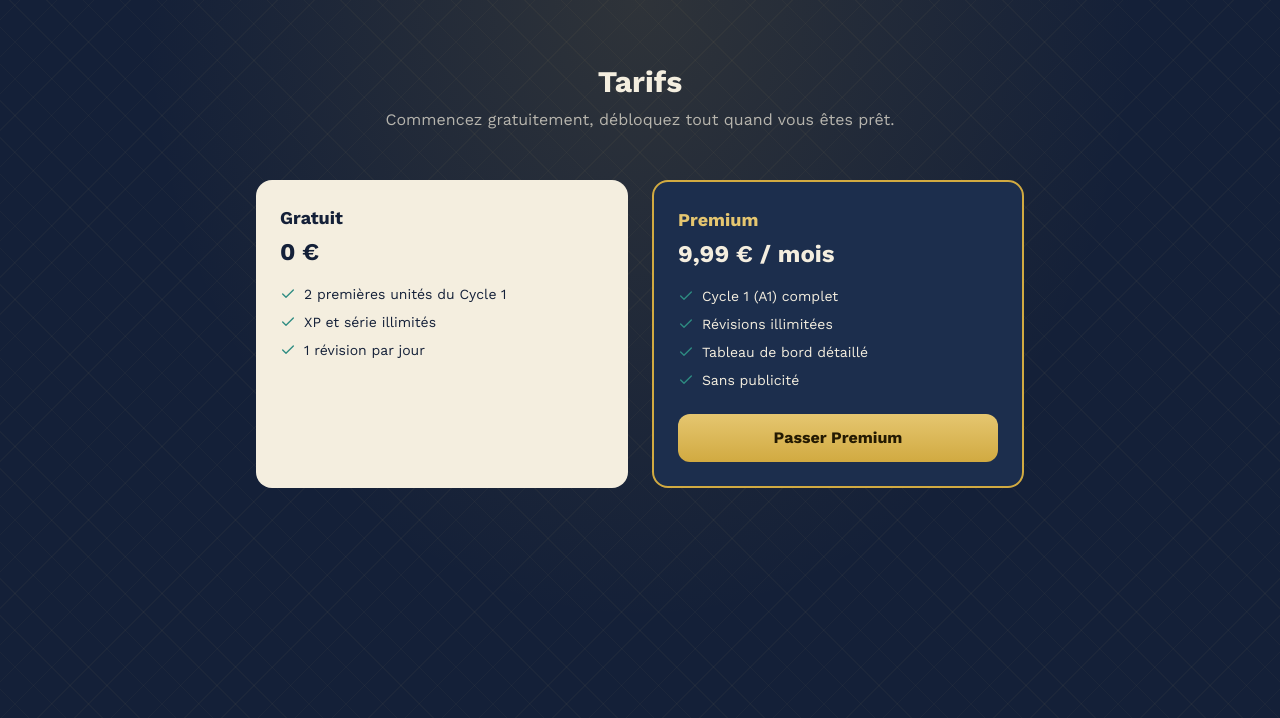
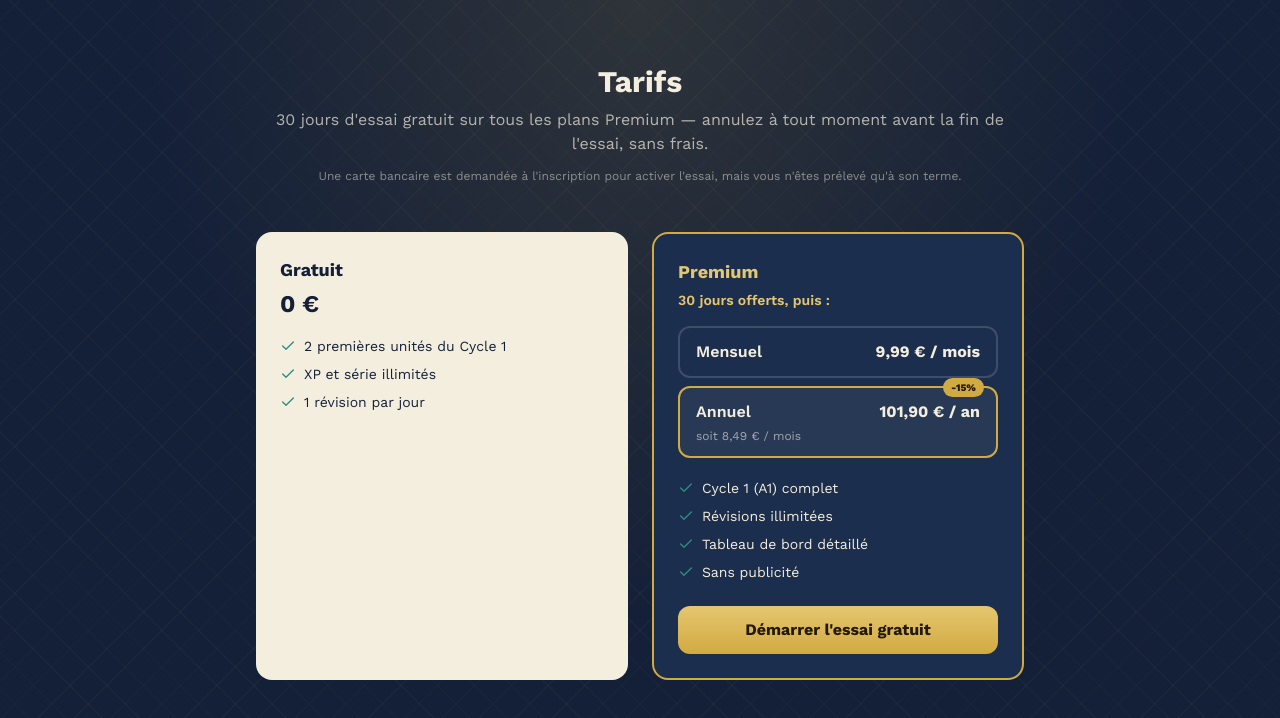
Before and after one commit to diopmamealassane-sketch/arabiya-plus, a Next.js app: page /pricing in a window 1280 px wide. Shown: the top 718 px of the page. Built offline with nearby package versions, Linux system fonts and the light colour scheme.

Commit message:
Update page.js

```diff
--- a/app/pricing/page.js
+++ b/app/pricing/page.js
@@ -5,25 +5,40 @@ import { Check } from "lucide-react";
 
 export default function PricingPage() {
   const [loading, setLoading] = useState(false);
+  const [selectedPlan, setSelectedPlan] = useState("annual");
 
-  async function handleUpgrade() {
+  async function handleUpgrade(plan) {
     setLoading(true);
-    const res = await fetch("/api/create-checkout-session", { method: "POST" });
+    const res = await fetch("/api/create-checkout-session", {
+      method: "POST",
+      headers: { "Content-Type": "application/json" },
+      body: JSON.stringify({ plan }),
+    });
     if (res.status === 401) {
       window.location.href = "/login";
       return;
     }
-    const { url } = await res.json();
-    window.location.href = url;
+    const data = await res.json();
+    if (!data.url) {
+      setLoading(false);
+      alert(data.error ?? "Une erreur est survenue.");
+      return;
+    }
+    window.location.href = data.url;
   }
 
   return (
     <main className="geo-bg min-h-screen px-4 py-16">
       <div className="max-w-3xl mx-auto text-center">
         <h1 className="text-3xl font-bold mb-2">Tarifs</h1>
-        <p className="opacity-70 mb-12">Commencez gratuitement, débloquez tout quand vous êtes prêt.</p>
+        <p className="opacity-70 mb-3">
+          30 jours d'essai gratuit sur tous les plans Premium — annulez à tout moment avant la fin de l'essai, sans frais.
+        </p>
+        <p className="text-xs opacity-50 mb-12">
+          Une carte bancaire est demandée à l'inscription pour activer l'essai, mais vous n'êtes prélevé qu'à son terme.
+        </p>
 
-        <div className="grid md:grid-cols-2 gap-6 text-left">
+        <div className="grid md:grid-cols-2 gap-6 text-left mb-8">
           <div className="bg-parchment text-ink rounded-2xl p-6">
             <h2 className="font-bold text-lg mb-1">Gratuit</h2>
             <p className="text-2xl font-bold mb-4">0 €</p>
@@ -36,7 +51,38 @@ export default function PricingPage() {
 
           <div className="bg-ink-2 border-2 border-gold rounded-2xl p-6">
             <h2 className="font-bold text-lg mb-1 text-gold-light">Premium</h2>
-            <p className="text-2xl font-bold mb-4">9,99 € / mois</p>
+            <p className="text-sm text-gold-light font-semibold mb-4">30 jours offerts, puis :</p>
+
+            <div className="space-y-2 mb-5">
+              <button
+                onClick={() => setSelectedPlan("monthly")}
+                className={`w-full text-left px-4 py-3 rounded-xl border-2 transition ${
+                  selectedPlan === "monthly" ? "border-gold bg-white/5" : "border-white/15"
+                }`}
+              >
+                <div className="flex items-center justify-between">
+                  <span className="font-semibold">Mensuel</span>
+                  <span className="font-bold">9,99 € / mois</span>
+                </div>
+              </button>
+
+              <button
+                onClick={() => setSelectedPlan("annual")}
+                className={`w-full text-left px-4 py-3 rounded-xl border-2 transition relative ${
+                  selectedPlan === "annual" ? "border-gold bg-white/5" : "border-white/15"
+                }`}
+              >
+                <span className="absolute -top-2.5 right-3 bg-gold text-[#241A02] text-[10px] font-black px-2 py-0.5 rounded-full">
+                  -15%
+                </span>
+                <div className="flex items-center justify-between">
+                  <span className="font-semibold">Annuel</span>
+                  <span className="font-bold">101,90 € / an</span>
+                </div>
+                <p className="text-xs opacity-60 mt-1">soit 8,49 € / mois</p>
+              </button>
+            </div>
+
             <ul className="space-y-2 text-sm mb-6">
               <Item light>Cycle 1 (A1) complet</Item>
               <Item light>Révisions illimitées</Item>
@@ -44,11 +90,11 @@ export default function PricingPage() {
               <Item light>Sans publicité</Item>
             </ul>
             <button
-              onClick={handleUpgrade}
+              onClick={() => handleUpgrade(selectedPlan)}
               disabled={loading}
               className="w-full bg-gradient-to-b from-gold-light to-gold text-[#241A02] font-bold py-3 rounded-xl disabled:opacity-50"
             >
-              {loading ? "Redirection…" : "Passer Premium"}
+              {loading ? "Redirection…" : "Démarrer l'essai gratuit"}
             </button>
           </div>
         </div>
```
